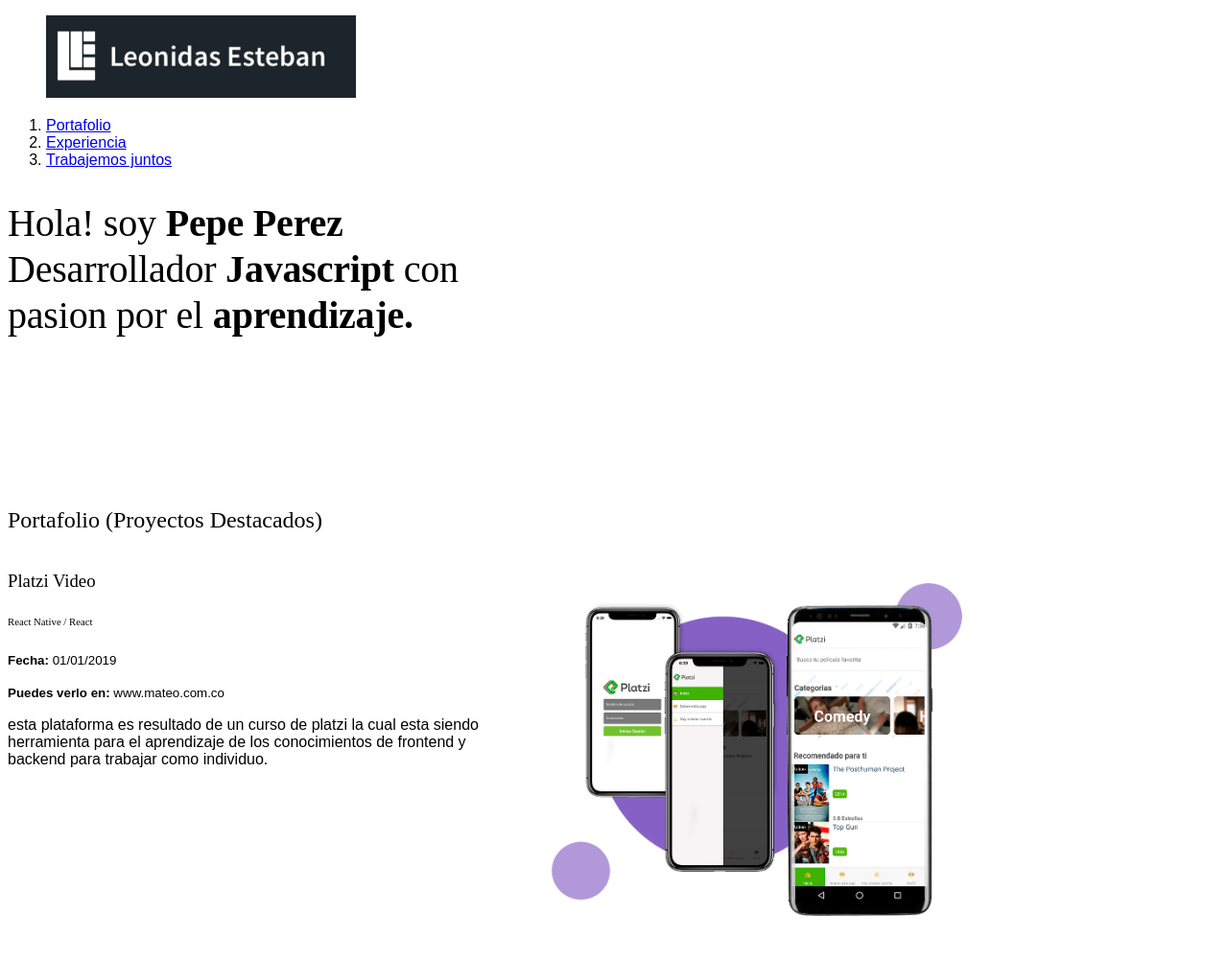
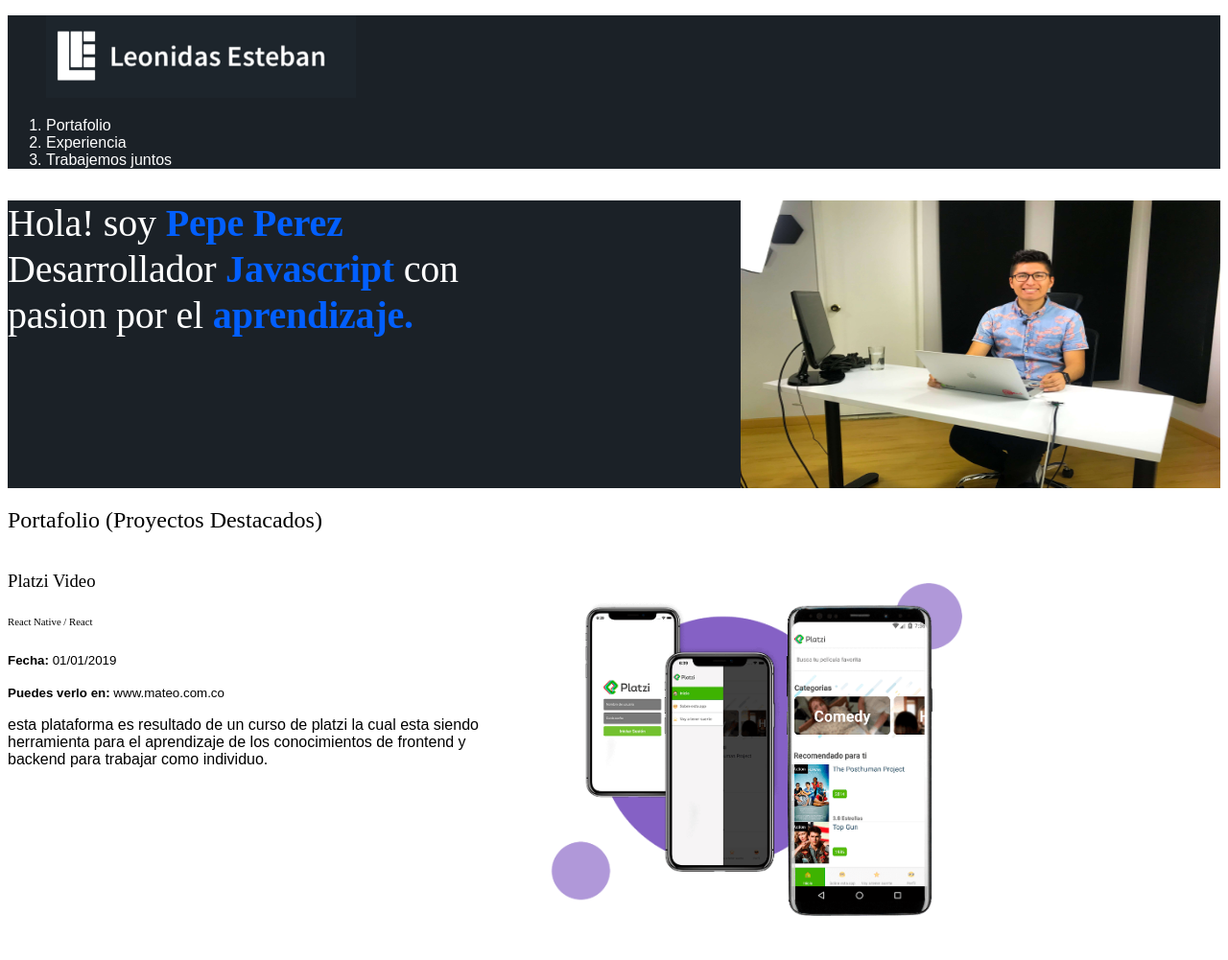
Before and after one commit to teohenao/Desarrollo-Web-Online, a plain HTML site: page desarrollo-web/index.html in a window 1280 px wide. Shown: the top 1001 px of the page at 96% size. Drawn offline with Linux system fonts and the light colour scheme.

Commit message:
Backgrounds de color e imagen

```diff
--- a/desarrollo-web/css/estilos.css
+++ b/desarrollo-web/css/estilos.css
@@ -43,10 +43,35 @@ h1{
 
      /* text decoraccion, subrayar, color y demas */
      /* text-decoration: dashed; */
+
+     /* color textos */
+     color: white;
 }
+
+h1 strong{
+     /* color del texto */
+     color: #025fff;
+}
+
 .hero{
      /* pasar tamaño alto al elemento */
      height: 300px;
+
+     /* fondo de hero */
+     background-image: url('../images/hero.jpg');
+
+     /* color de fondo */
+     background-color: #1b2127;
+
+     /* tamaño de la imagen de fondo */
+     background-size: 500px 300px;
+
+     /* cuantas veces se repite o como se repite la imagen de fondo */
+     background-repeat: no-repeat;
+
+     /* ubicar la imagen en la parte derecha osea el eje x */
+     /* right para que la imagen aparezca desde la derecha */
+     background-position-x: right;
 }
 .project{
      /* como se van organizando los items de este elemento */
@@ -60,3 +85,19 @@ h1{
      /* le damos un tamaño de ancho al elemento */
      width: 500px;
 }
+.header{
+     /* color del  fondo */
+     background-color: #1b2127;
+     /* color de los textos */
+     color:white;
+}
+
+/* selector descendente */
+.header a{
+     /* color de los textos */
+     color:white;
+
+     /* para que no tenga la decoracion de los links */
+     text-decoration: none;
+
+}
```
